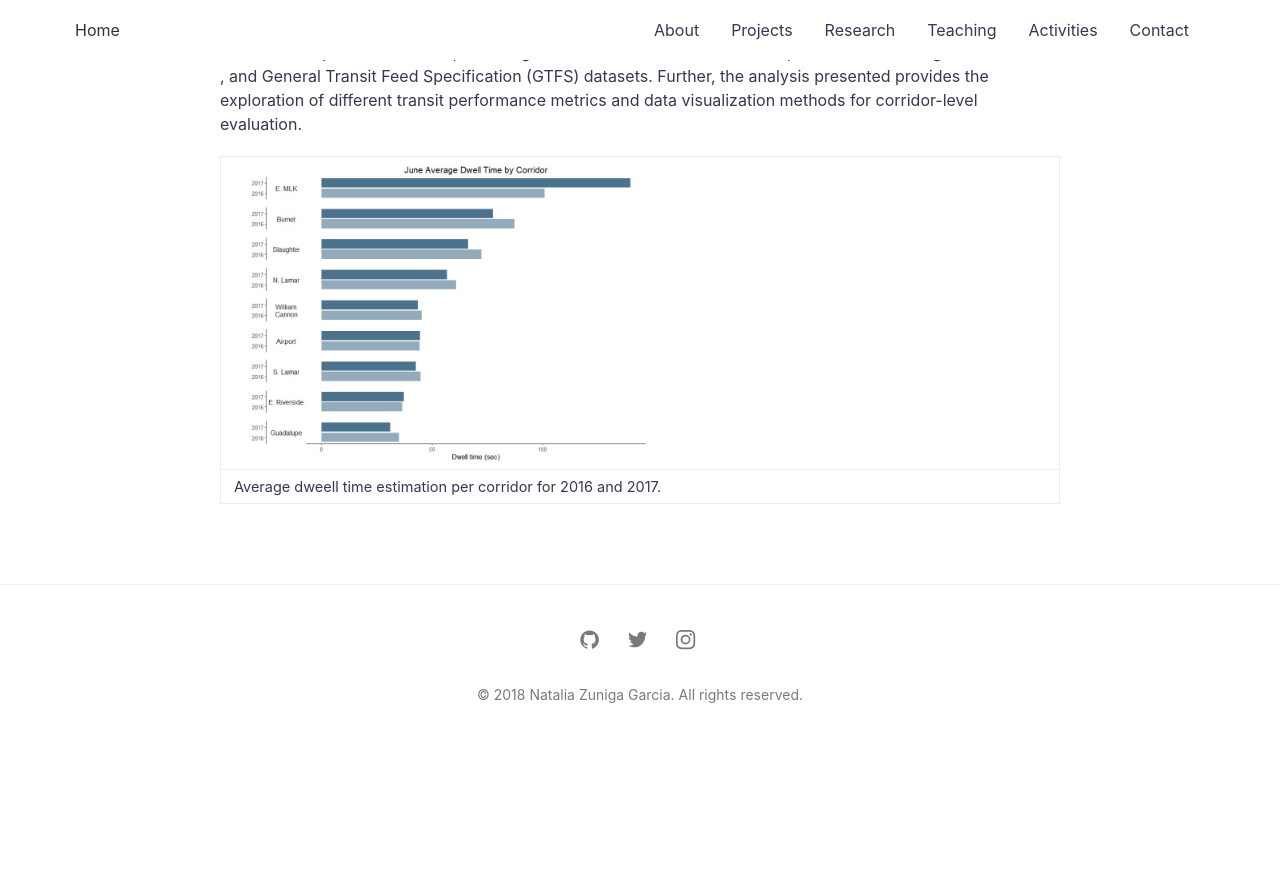
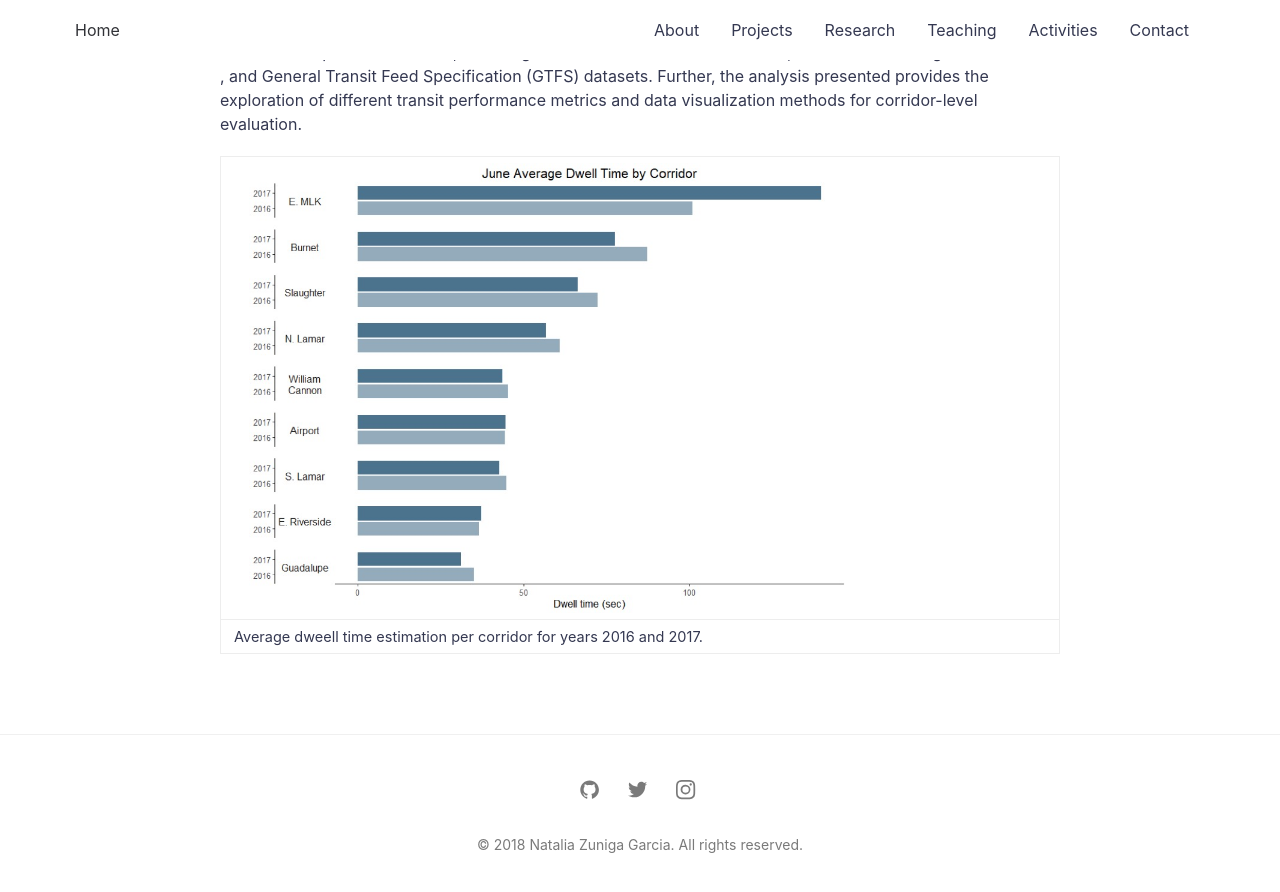
Before and after one commit to nzunigag/nzunigag.github.io, a Jekyll site: the page built from projects.md, in a window 1280 px wide and 900 px high, scrolled down 1821 px. Shown: the top 892 px of the window. Built offline with Jekyll 4.4.1, drawn with Linux system fonts in a browser that asks for light colours; before the commit the page ends 2571 px from its top, so only the background shows below that.

Commit message:
Update projects.md

```diff
--- a/projects.md
+++ b/projects.md
@@ -25,5 +25,5 @@ ___
 
 The main objective of this research is to develop an evaluation tool to provide transit performance and reliability information for arterial corridors in Austin, Texas. The evaluation is based on the fusion of the three main transit open data sources, including Automatic Vehicle Location (AVL), Automatic Passenger Count (APC) , and General Transit Feed Specification (GTFS)  datasets. Further, the analysis presented provides the exploration of different transit performance metrics and data visualization methods for corridor-level evaluation.
 
-| <img src="../assets/projects/transit.jpg" ALIGN="center" style="margin:0px 15px ; width:400px; height:300px;"/> |
-Average dweell time estimation per corridor for 2016 and 2017.|
+| <img src="../assets/projects/transit.jpg" ALIGN="center" style="margin:0px 15px ; width:600px; height:450px;"/> |
+Average dweell time estimation per corridor for years 2016 and 2017.|
```
